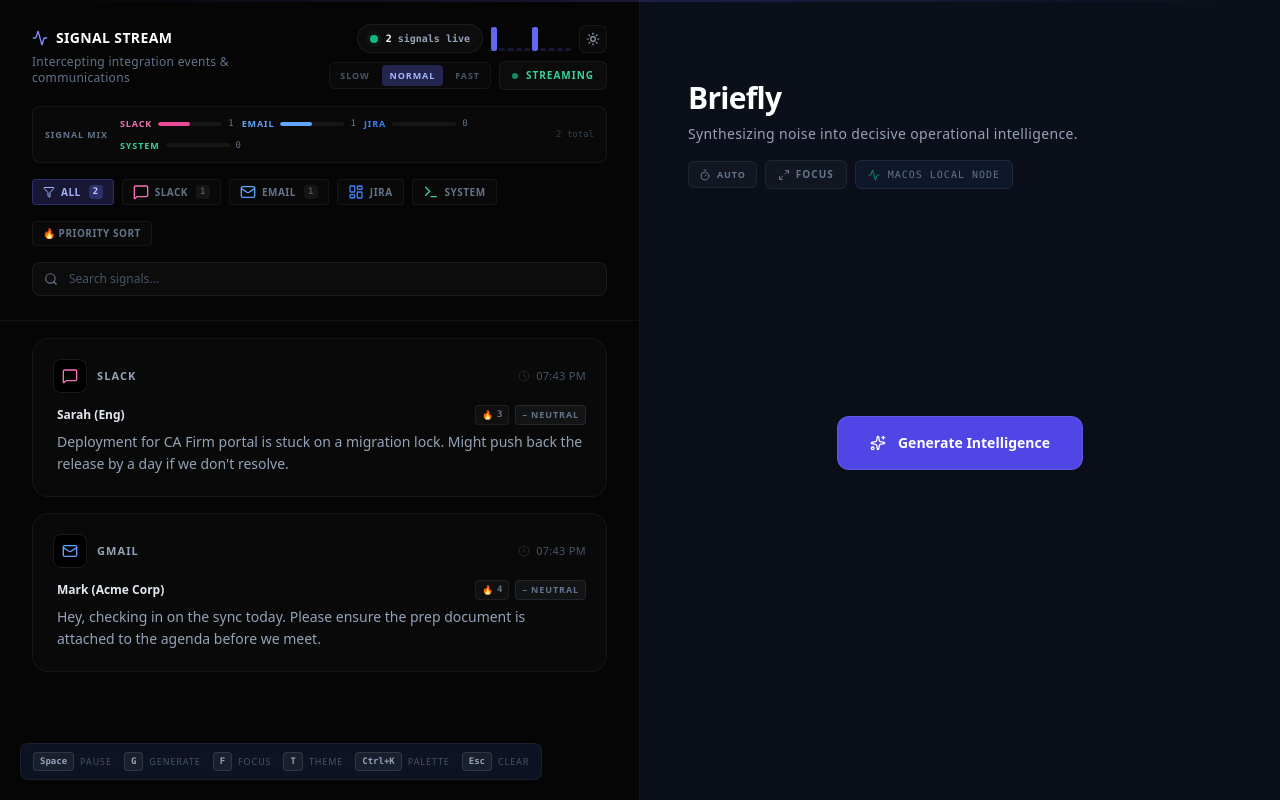
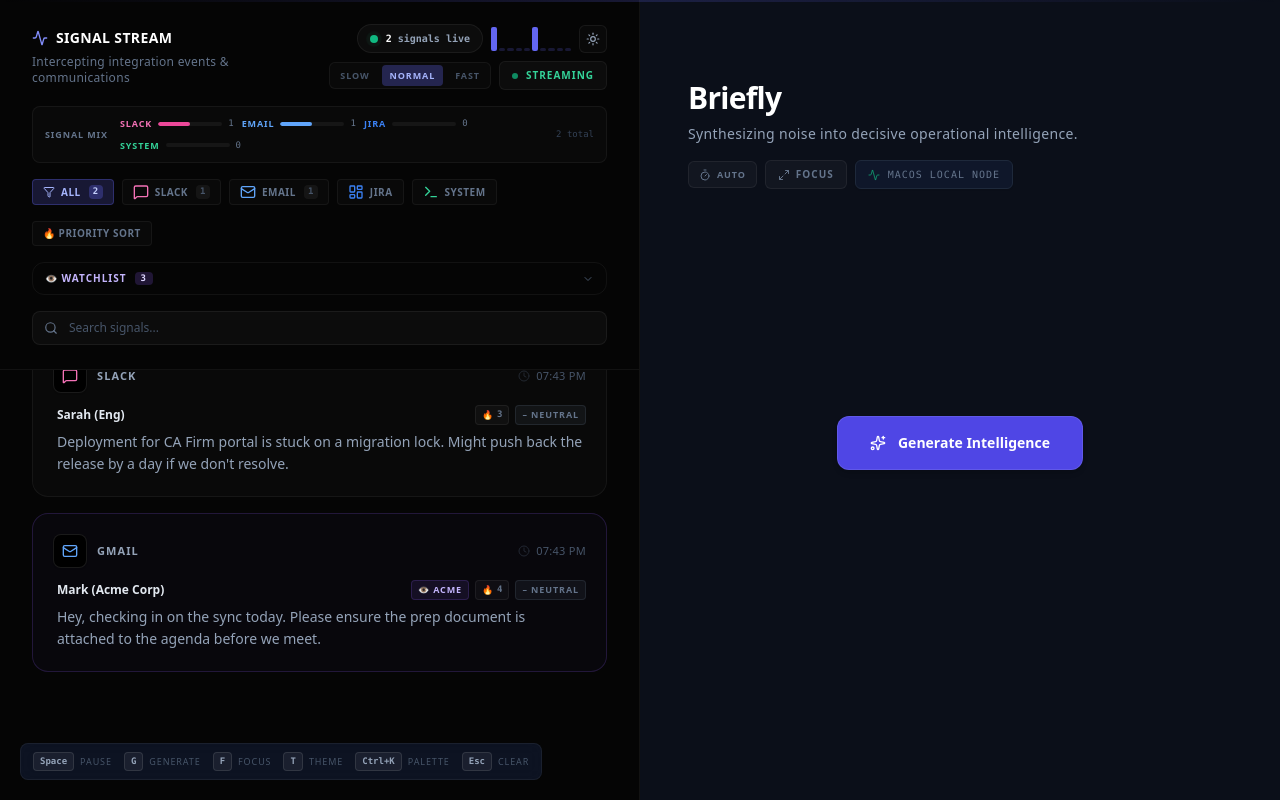
Before and after one commit to Sumanth2377/Briefly, a React (Vite) app: page / in a window 1280 px wide. Built offline with nearby package versions, Linux system fonts and the light colour scheme.

Commit message:
feat: client watchlist with real-time signal matching

```diff
--- a/src/App.jsx
+++ b/src/App.jsx
@@ -87,6 +87,19 @@ const SentimentBadge = ({ text }) => {
   if (s === 'positive') return <span className="inline-flex items-center gap-1 px-1.5 py-0.5 rounded text-[9px] font-bold uppercase tracking-widest bg-emerald-500/10 text-emerald-400 border border-emerald-500/20">↑ Positive</span>;
   return <span className="inline-flex items-center gap-1 px-1.5 py-0.5 rounded text-[9px] font-bold uppercase tracking-widest bg-slate-500/10 text-slate-500 border border-slate-500/20">– Neutral</span>;
 };
+
+// ─── WATCHLIST ─────────────────────────────────────────────────────────────────
+const getWatchlistMatch = (text, watchlist) => {
+  if (!watchlist.length) return null;
+  const lower = text.toLowerCase();
+  return watchlist.find(w => lower.includes(w.toLowerCase())) || null;
+};
+
+const WatchlistBadge = ({ match }) => (
+  <span className="inline-flex items-center gap-1 px-1.5 py-0.5 rounded text-[9px] font-bold uppercase tracking-widest bg-violet-500/10 text-violet-300 border border-violet-500/20">
+    👁 {match}
+  </span>
+);
 
 // ─── KEYWORD HIGHLIGHT ────────────────────────────────────────────────────────
 const ALL_HIGHLIGHT_KEYWORDS = [
@@ -475,6 +488,11 @@ function App() {
   // Urgency Priority Sort
   const [prioritySort, setPrioritySort] = useState(false);
 
+  // Client Watchlist
+  const [watchlist, setWatchlist] = useState(['PharmaTech', 'GlobalBank', 'Acme']);
+  const [watchlistOpen, setWatchlistOpen] = useState(false);
+  const [watchlistInput, setWatchlistInput] = useState('');
+
   useEffect(() => { speedRef.current = streamSpeed; }, [streamSpeed]);
 
   const dismissToast = (id) => setAlertToasts(prev => prev.filter(t => t.id !== id));
@@ -809,6 +827,67 @@ function App() {
               )}
             </div>
 
+            {/* CLIENT WATCHLIST */}
+            <div className={`rounded-xl border overflow-hidden transition-all ${watchlistOpen ? 'border-violet-500/20 bg-violet-500/[0.03]' : 'border-white/[0.05] bg-transparent'}`}>
+              <button
+                onClick={() => setWatchlistOpen(o => !o)}
+                className="w-full flex items-center justify-between px-3 py-2 hover:bg-violet-500/10 transition-colors"
+              >
+                <span className="flex items-center gap-2 text-[10px] font-bold uppercase tracking-widest text-violet-300">
+                  👁 Watchlist
+                  <span className="px-1.5 py-0 rounded bg-violet-500/20 text-violet-200 font-mono text-[9px]">{watchlist.length}</span>
+                </span>
+                {watchlistOpen ? <ChevronUp className="w-3 h-3 text-violet-400/60" /> : <ChevronDown className="w-3 h-3 text-slate-600" />}
+              </button>
+              {watchlistOpen && (
+                <div className="px-3 pb-3 space-y-2">
+                  {/* Add entry */}
+                  <form
+                    onSubmit={e => {
+                      e.preventDefault();
+                      const trimmed = watchlistInput.trim();
+                      if (trimmed && !watchlist.includes(trimmed)) {
+                        setWatchlist(w => [...w, trimmed]);
+                      }
+                      setWatchlistInput('');
+                    }}
+                    className="flex gap-2"
+                  >
+                    <input
+                      type="text"
+                      value={watchlistInput}
+                      onChange={e => setWatchlistInput(e.target.value)}
+                      placeholder="Add client or name…"
+                      className="flex-1 bg-white/[0.03] border border-white/[0.06] rounded-md px-2.5 py-1.5 text-xs text-slate-300 placeholder-slate-600 focus:outline-none focus:border-violet-500/40 transition-all"
+                    />
+                    <button
+                      type="submit"
+                      className="px-2.5 py-1.5 rounded-md bg-violet-500/20 text-violet-300 text-[10px] font-bold border border-violet-500/20 hover:bg-violet-500/30 transition-colors"
+                    >
+                      + Add
+                    </button>
+                  </form>
+                  {/* Watchlist chips */}
+                  <div className="flex flex-wrap gap-1.5">
+                    {watchlist.map(w => (
+                      <span key={w} className="flex items-center gap-1 px-2 py-0.5 rounded-full bg-violet-500/10 border border-violet-500/20 text-violet-300 text-[10px] font-semibold">
+                        {w}
+                        <button
+                          onClick={() => setWatchlist(prev => prev.filter(x => x !== w))}
+                          className="text-violet-500 hover:text-rose-400 transition-colors ml-0.5"
+                        >
+                          <X className="w-2.5 h-2.5" />
+                        </button>
+                      </span>
+                    ))}
+                    {watchlist.length === 0 && (
+                      <span className="text-[10px] text-slate-600">No entries yet — add a client name above.</span>
+                    )}
+                  </div>
+                </div>
+              )}
+            </div>
+
             {/* SEARCH BAR */}
             <div className="relative">
               <Search className="absolute left-3 top-1/2 -translate-y-1/2 w-3.5 h-3.5 text-slate-500 pointer-events-none" />
@@ -903,8 +982,9 @@ function App() {
               const isPinned = pinnedSignals.some(p => p.id === item.id);
               const currentTag = signalTags[item.id];
               const urgency = getUrgencyScore(item);
+              const watchedBy = getWatchlistMatch(`${item.text} ${item.author} ${item.source}`, watchlist);
               return (
-                <div key={item.id} className={`animate-3d-slide group p-5 rounded-2xl border transition-all duration-300 ${ isPinned ? 'bg-indigo-500/[0.04] border-indigo-500/20' : urgency >= 8 ? 'bg-rose-500/[0.03] border-rose-500/10 hover:border-rose-500/20' : `${th.card} hover:border-slate-800 hover:bg-white/[0.04]`}`}>
+                <div key={item.id} className={`animate-3d-slide group p-5 rounded-2xl border transition-all duration-300 ${ isPinned ? 'bg-indigo-500/[0.04] border-indigo-500/20' : watchedBy ? 'bg-violet-500/[0.03] border-violet-500/20 hover:border-violet-500/30' : urgency >= 8 ? 'bg-rose-500/[0.03] border-rose-500/10 hover:border-rose-500/20' : `${th.card} hover:border-slate-800 hover:bg-white/[0.04]`}`}>
                   <div className="flex items-center justify-between mb-3">
                     <div className="flex items-center gap-2.5">
                       <div className="p-2 rounded-lg bg-black border border-white/10 shadow-sm">
@@ -963,6 +1043,7 @@ function App() {
                       <span className="text-xs font-bold text-slate-200">{item.author}</span>
                       <div className="flex items-center gap-1.5">
                         {currentTag && <SignalTagBadge tag={currentTag} />}
+                        {watchedBy && <WatchlistBadge match={watchedBy} />}
                         <UrgencyBadge score={urgency} />
                         <SentimentBadge text={item.text} />
                       </div>
```
